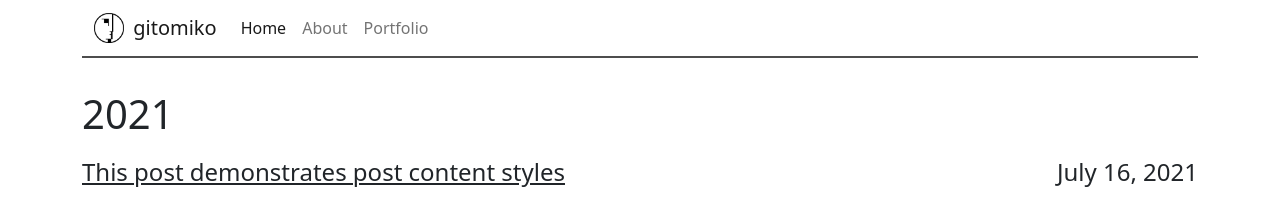
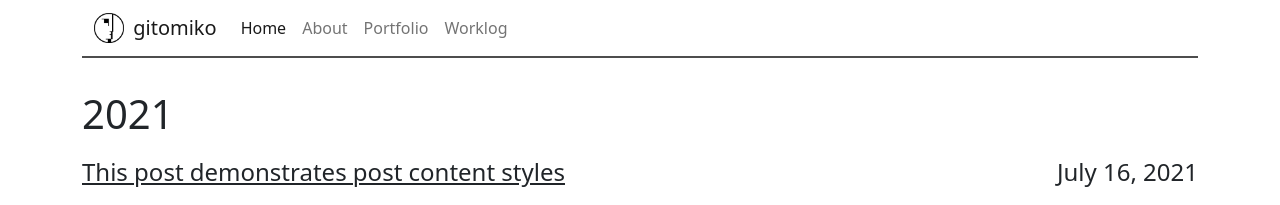
Before and after one commit to gitomiko/gitomiko.github.io, a Jekyll site: the page built from index.html, in a window 1280 px wide. Shown: the top 205 px of the page. Built offline with Jekyll 4.4.1, drawn with Linux system fonts in a browser that asks for light colours.

Commit message:
Integrated 2 Blog and Some Tweak
Just Integrated 2 Blog

```diff
--- a/_data/navigation.yml
+++ b/_data/navigation.yml
@@ -4,3 +4,5 @@
   link: /about/
 - name: Portfolio
   link: /portfolio/
+- name: Worklog
+  link: "https://digitolworklog.github.io/"
```
Also changed, not shown: assets/images/home_FILL0_wght400_GRAD0_opsz48.png (added), assets/images/home_FILL0_wght400_GRAD0_opsz48.svg (added).
